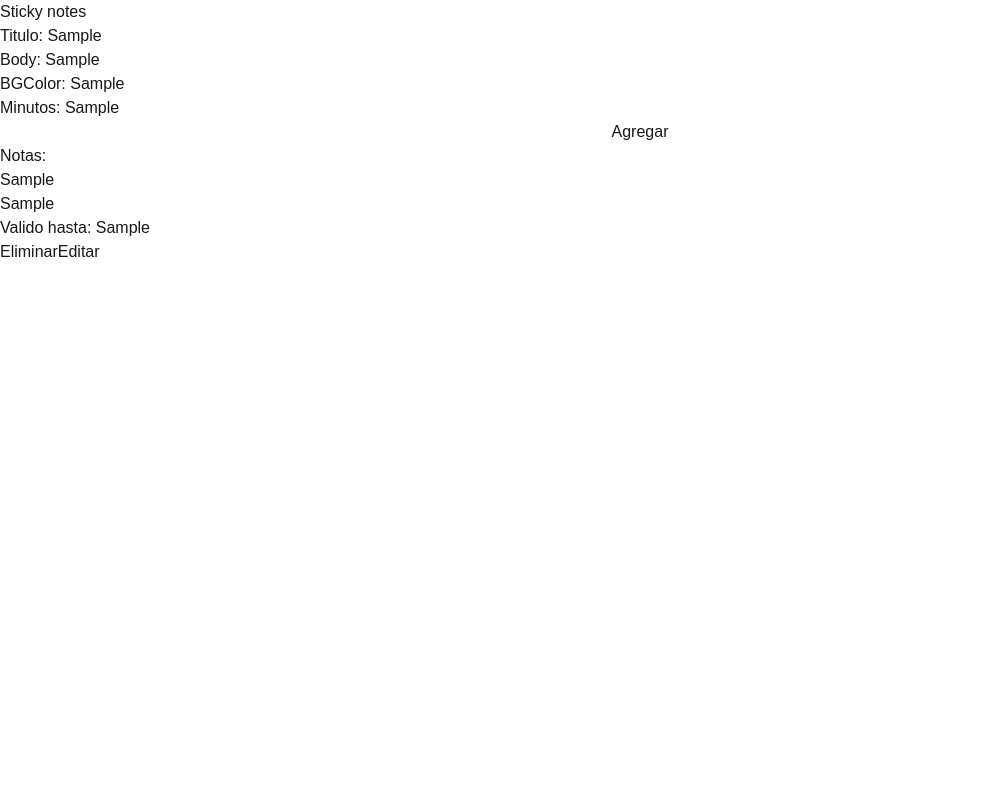
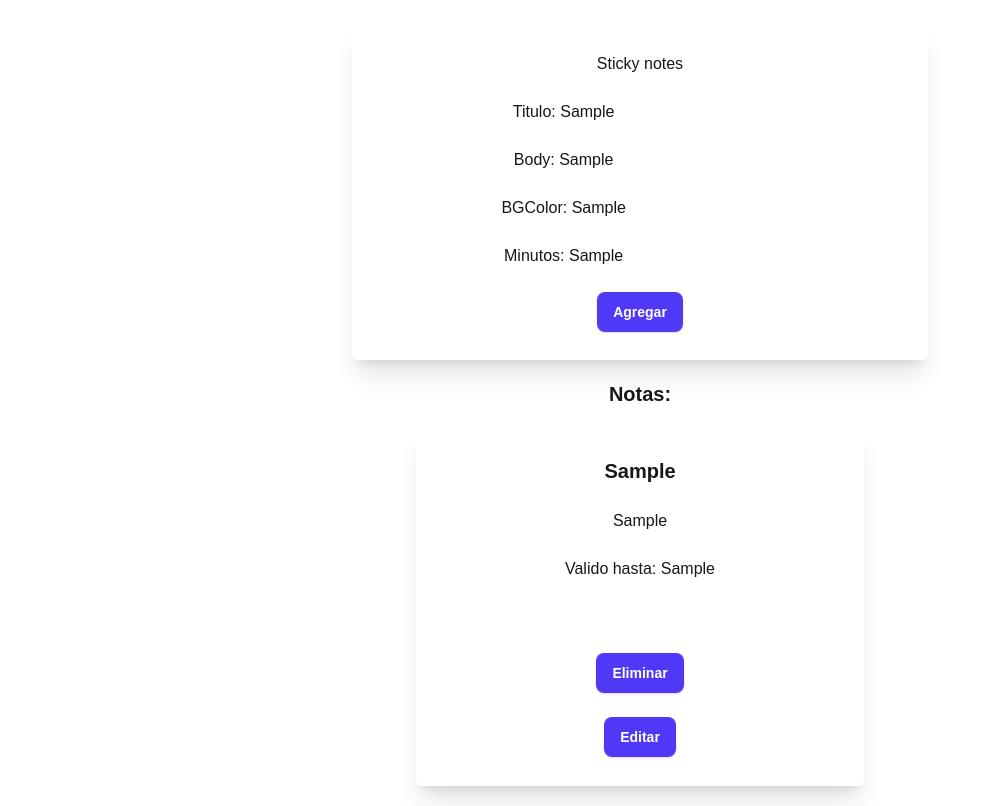
Before and after one commit to franciscosantin/actividad-18-09-sist-dist, a Next.js app: page /notas-adhesivas in a window 1280 px wide. Both pictures are taken after typing "Sample", "Sample", "Sample", "Sample" into the empty fields and a click on the button "Agregar". Shown: the whole page, without its empty margins (0-989 px from the left). Built offline with nearby package versions, Linux system fonts and the light colour scheme.

Commit message:
estilos tailwind (botones, card, espaciado, etc)

```diff
--- a/app/notas-adhesivas/page.tsx
+++ b/app/notas-adhesivas/page.tsx
@@ -13,6 +13,9 @@ export default function NotasAdhesivasPage() {
   const [bodyInput, setBodyInput] = useState("");
   const [bgColorInput, setBgColorInput] = useState("");
   const [minutesInput, setMinutesInput] = useState("");
+  const btnStyle = "inline-flex items-center justify-center rounded-lg bg-indigo-600 px-4 py-2.5 text-sm font-semibold text-white shadow-sm transition-colors hover:bg-indigo-700 focus-visible:outline-2 focus-visible:outline-offset-2 focus-visible:outline-indigo-600 disabled:cursor-not-allowed disabled:opacity-50";
+  const hdrStyle = "flex flex-col items-center gap-6 p-7 rounded-2xl shadow-xl rounded-md w-md m-auto mt-6 mb-5 w-xl";
+  const titleStyle = "text-xl font-bold";
   const onAddStickyNote = () => {
     if (titleInput == "") {
       return;
@@ -54,6 +57,7 @@ export default function NotasAdhesivasPage() {
 
   return (
   <>
+      <div className={hdrStyle}>
         <h1>Sticky notes</h1>
         <label>
           Titulo: <input value={titleInput} onChange={onChangeTitle} />
@@ -67,8 +71,9 @@ export default function NotasAdhesivasPage() {
         <label>
           Minutos: <input value={minutesInput} onChange={onChangeMinutes} />
         </label>
-      <button onClick={onAddStickyNote}>Agregar</button>
-      <h2>Notas:</h2>
+        <button className={btnStyle} onClick={onAddStickyNote}>Agregar</button>
+      </div>
+      <h2 className={`m-auto mb-5 ${titleStyle}`}>Notas:</h2>
       {(() => {
         if (stickyNotes.length > 0) {
           return stickyNotes.map(sn => (
--- a/app/notas-adhesivas/sticky_note.tsx
+++ b/app/notas-adhesivas/sticky_note.tsx
@@ -17,11 +17,14 @@ const StickyNoteComp = ({ children, title, body, bgColor, validUntil, onDelete,
   const [edBody, setEdBody] = useState(body);
   const [edBgColor, setEdBgColor] = useState(bgColor);
   const [edValidUntil, setEdValidUntil] = useState(validUntil);
+  const cardStyle = `bg-${bgColor} flex flex-col items-center gap-6 p-7 rounded-2xl shadow-xl rounded-md border border-white w-md m-auto mb-5`;
+  const titleStyle = "text-xl font-bold";
+  const btnStyle = "inline-flex items-center justify-center rounded-lg bg-indigo-600 px-4 py-2.5 text-sm font-semibold text-white shadow-sm transition-colors hover:bg-indigo-700 focus-visible:outline-2 focus-visible:outline-offset-2 focus-visible:outline-indigo-600 disabled:cursor-not-allowed disabled:opacity-50";
   if (editEnabled) {
     return (
       <>
-        <div className={`bg-${bgColor}`}>
-          <label>
+        <div className={cardStyle}>
+          <label className={titleStyle}>
             Titulo: <input value={edTitle} onChange={(v) => setTitle(v.target.value)} />
           </label>
           <label>
@@ -33,8 +36,8 @@ const StickyNoteComp = ({ children, title, body, bgColor, validUntil, onDelete,
           <label>
             Minutos de validez: <input value={edValidUntil} onChange={(v) => setEdValidUntil(v.target.value)} />
           </label>
-          <button onClick={() => setEditEnabled(false)}>Cancelar</button>
-          <button onClick={() => {
+          <button className={btnStyle} onClick={() => setEditEnabled(false)}>Cancelar</button>
+          <button className={btnStyle} onClick={() => {
             onEditedFields(edTitle, edBody, edBgColor, edValidUntil);
             setEditEnabled(false);
           }}>Guardar</button>
@@ -44,13 +47,13 @@ const StickyNoteComp = ({ children, title, body, bgColor, validUntil, onDelete,
   }
   return (
     <>
-      <div className={`bg-${bgColor}`}>
-        <h1>{title}</h1>
+      <div className={cardStyle}>
+        <h1 className={titleStyle}>{title}</h1>
         <p>{body}</p>
         <span>{`Valido hasta: ${validUntil}`}</span>
         <br/>
-        <button onClick={onDelete}>Eliminar</button>
-        <button onClick={() => setEditEnabled(true)}>Editar</button>
+        <button className={btnStyle} onClick={onDelete}>Eliminar</button>
+        <button className={btnStyle} onClick={() => setEditEnabled(true)}>Editar</button>
       </div>
     </>
   );
```
Lines whose indentation alone changed are shown as unchanged.
